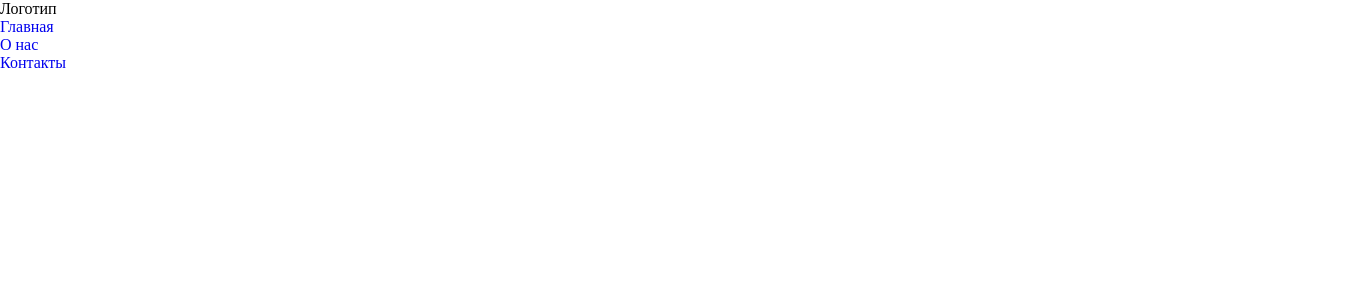
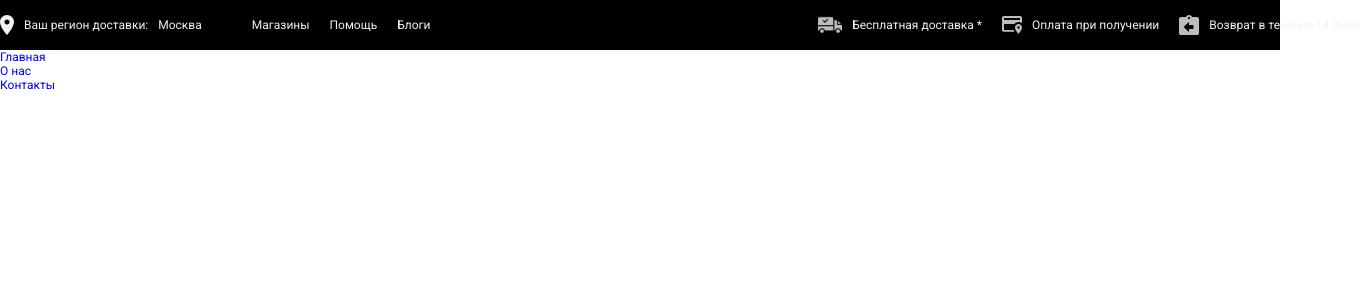
Before and after one commit to Mormyshev/boardriders, a React (Vite) app: page / in a window 1280 px wide. Shown: the top 300 px of the page, 1360 px wide, since content can reach past the window. Built offline with nearby package versions, Linux system fonts and the light colour scheme.

Commit message:
design: add header top line

```diff
--- a/index.html
+++ b/index.html
@@ -1,4 +1,4 @@
-<!doctype html>
+<!DOCTYPE html>
 <html lang="en">
   <head>
     <meta charset="UTF-8" />
--- a/package.json
+++ b/package.json
@@ -16,6 +16,7 @@
     "react-dom": "^19.2.0",
     "react-hook-form": "^7.66.0",
     "react-router-dom": "^7.9.5",
+    "sass": "^1.94.0",
     "zod": "^4.1.12",
     "zustand": "^5.0.8"
   },
--- a/src/index.css
+++ b/src/index.css
@@ -1,3 +1,8 @@
+@import url("https://fonts.googleapis.com/css2?family=Roboto:ital,wght@0,100..900;1,100..900&display=swap");
+
 body {
-  max-width: 1680px;
+  font-family: "Roboto", sans-serif !important;
+  font-optical-sizing: auto;
+  font-style: normal;
+  font-variation-settings: "wdth" 100;
 }
--- a/src/widgets/header/ui/Header.module.scss
+++ b/src/widgets/header/ui/Header.module.scss
@@ -0,0 +1,56 @@
+.container {
+  width: 100%;
+  color: #f2f2f2;
+  font-size: 12px;
+  .topLineContainer {
+    background-color: #000000;
+
+    .topLine {
+      display: flex;
+      flex-direction: row;
+      justify-content: space-between;
+      align-items: center;
+      height: 50px;
+      width: 1360px;
+      margin: 0 auto;
+
+      .leftBlock {
+        display: flex;
+        flex-direction: row;
+        align-items: center;
+        .location {
+          display: flex;
+          align-items: center;
+          margin-right: 50px;
+          .text {
+            margin-right: 10px;
+          }
+          .icon {
+            margin-right: 10px;
+          }
+        }
+
+        .aboutBlockBtn {
+          .link {
+            color: #f2f2f2;
+            margin-right: 20px;
+          }
+        }
+      }
+      .rightBlock {
+        display: flex;
+        flex-direction: row;
+        .link {
+          color: #f2f2f2;
+          margin-left: 20px;
+          display: flex;
+          flex-direction: row;
+          align-items: center;
+          img {
+            margin-right: 10px;
+          }
+        }
+      }
+    }
+  }
+}
--- a/src/widgets/header/ui/Header.tsx
+++ b/src/widgets/header/ui/Header.tsx
@@ -1,7 +1,47 @@
+import locationIcon from "@/shared/assets/images/icons/location.svg";
+import s from "./Header.module.scss";
+import delivery from "@/shared/assets/images/icons/delivery.svg";
+import payment from "@/shared/assets/images/icons/payment.svg";
+import refund from "@/shared/assets/images/icons/refund.svg";
 export const Header = () => {
   return (
-    <header>
-      <div className="logo">Логотип</div>
+    <header className={s.container}>
+      <div className={s.topLineContainer}>
+        <div className={s.topLine}>
+          <div className={s.leftBlock}>
+            <div className={s.location}>
+              <img className={s.icon} src={locationIcon} alt="" />
+              <span className={s.text}>Ваш регион доставки: </span>
+              <span>Москва</span>
+            </div>
+            <div className={s.aboutBlockBtn}>
+              <a href="#" className={s.link}>
+                Магазины
+              </a>
+              <a href="#" className={s.link}>
+                Помощь
+              </a>
+              <a href="#" className={s.link}>
+                Блоги
+              </a>
+            </div>
+          </div>
+          <div className={s.rightBlock}>
+            <a href="#" className={s.link}>
+              <img src={delivery} alt="" />
+              <span>Бесплатная доставка *</span>
+            </a>
+            <a href="#" className={s.link}>
+              <img src={payment} alt="" />
+              <span>Оплата при получении</span>
+            </a>
+            <a href="#" className={s.link}>
+              <img src={refund} alt="" />
+              <span>Возврат в течение 14 дней</span>
+            </a>
+          </div>
+        </div>
+      </div>
       <nav>
         <ul>
           <li>
```
Also changed, not shown: 1 other file (tests, documents, lock files or other folders).
